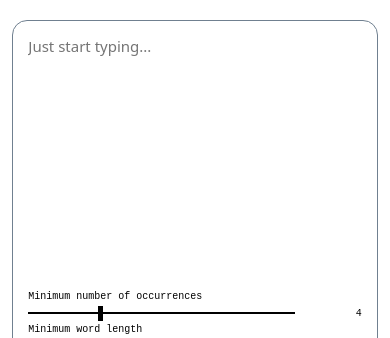
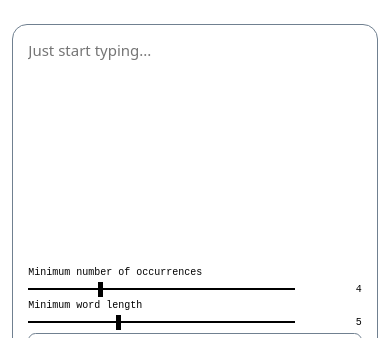
Before and after one commit to Axel-Jalonen/comp.axelj.dev, a plain HTML site: page index.html in a window 390 px wide. Shown: the top 338 px of the page. Drawn offline with Linux system fonts and the light colour scheme.

Commit message:
Better mobile responsiveness

```diff
--- a/javascript/compression.js
+++ b/javascript/compression.js
@@ -12,7 +12,7 @@ function runLogic() {
     output_cont = document.getElementById('text-output-container');
     output_cont.innerHTML = '';
 
-    var input = document.getElementById('input').value.toLowerCase();
+    var input = document.getElementById('textarea-input').value.toLowerCase();
     initial_length = input.length;
 
     var occurrence = document.getElementById('occurrence').value;
--- a/styles/mobile.css
+++ b/styles/mobile.css
@@ -1,10 +1,11 @@
-@media only screen and (max-width: 1100px) {
+@media only screen and (max-width: 1165px) {
     * {
         font-size: 15px;
     }
 
     body {
         flex-direction: column;
+        justify-content: space-around;
         padding-bottom: 5%;
     }
 
@@ -20,7 +21,7 @@
     #input-container,
     #output-container {
         width: 90%;
-        margin-top: 20px;
+        height: calc(50% - 80px);
     }
 
     #output-container {
```
